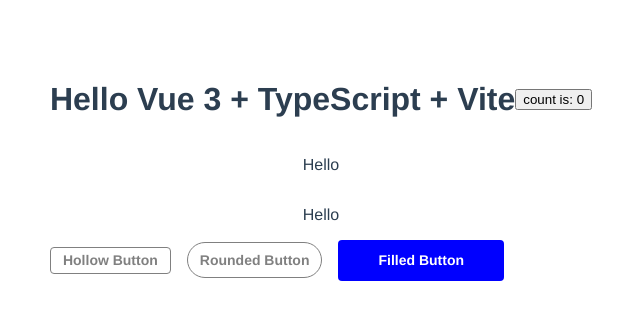
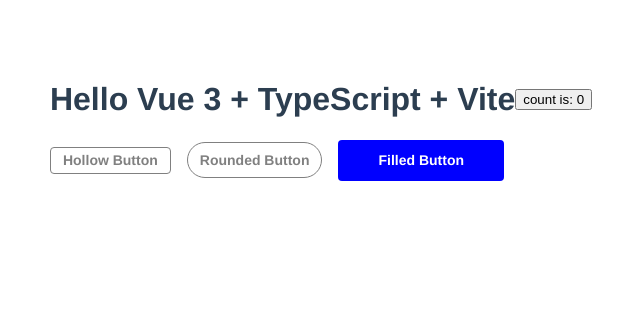
Before and after one commit to Rupnesh/ComponentLibrary, a Vue app: page / in a window 1280 px wide. Shown: the top 320 px of the page, without its empty margins (319-959 px from the left). Built offline with nearby package versions, Linux system fonts and the light colour scheme.

Commit message:
bug: lines removed

```diff
--- a/src/components/Home.vue
+++ b/src/components/Home.vue
@@ -36,8 +36,6 @@
         <h1>{{ msg }}</h1>
         <button type="button" @click="count++">count is: {{ count }}</button>
       </div>
-      <p>Hello</p>
-      <p>Hello</p>
       <div class="content">
         <Button v-for="(button, index) in buttonList" :key="index" :button-props="button" class="btn" :click-fn="() => clickFn('')" />
         <!-- <Button class="btn" :button-props='{type:"hollow", label:"Hollow Button", size:"s"}' :click-fn="() => clickFn('')" /> -->
```
